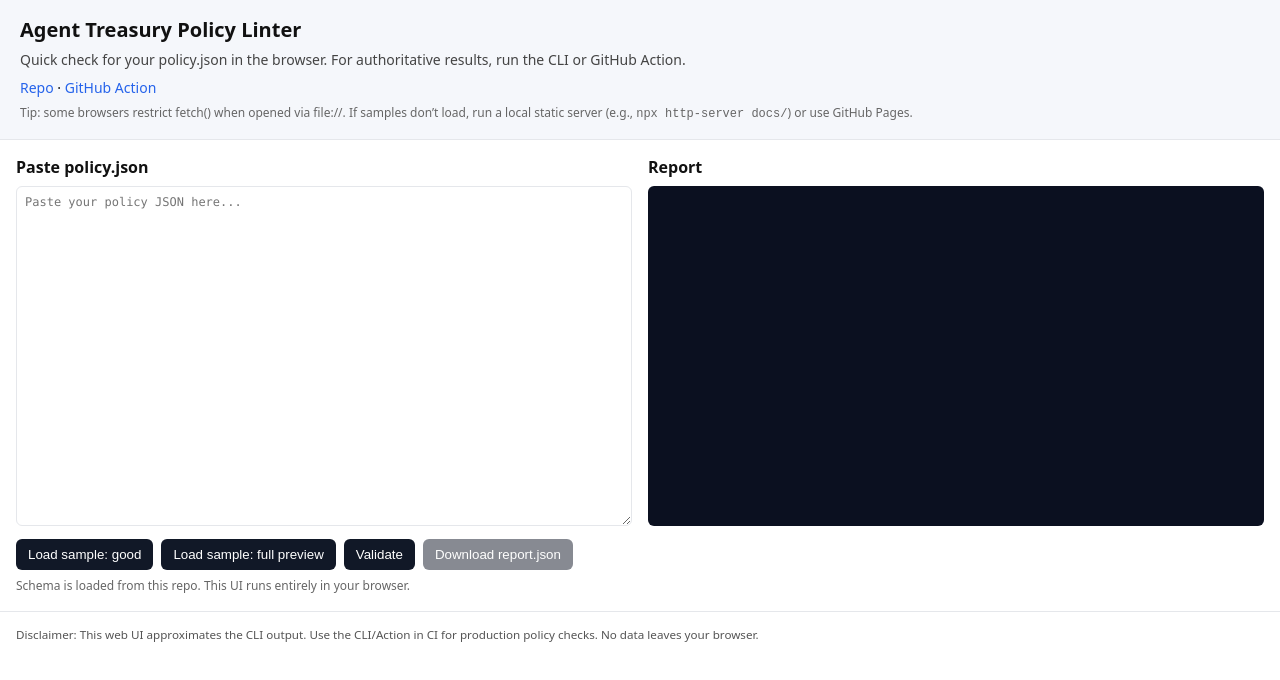
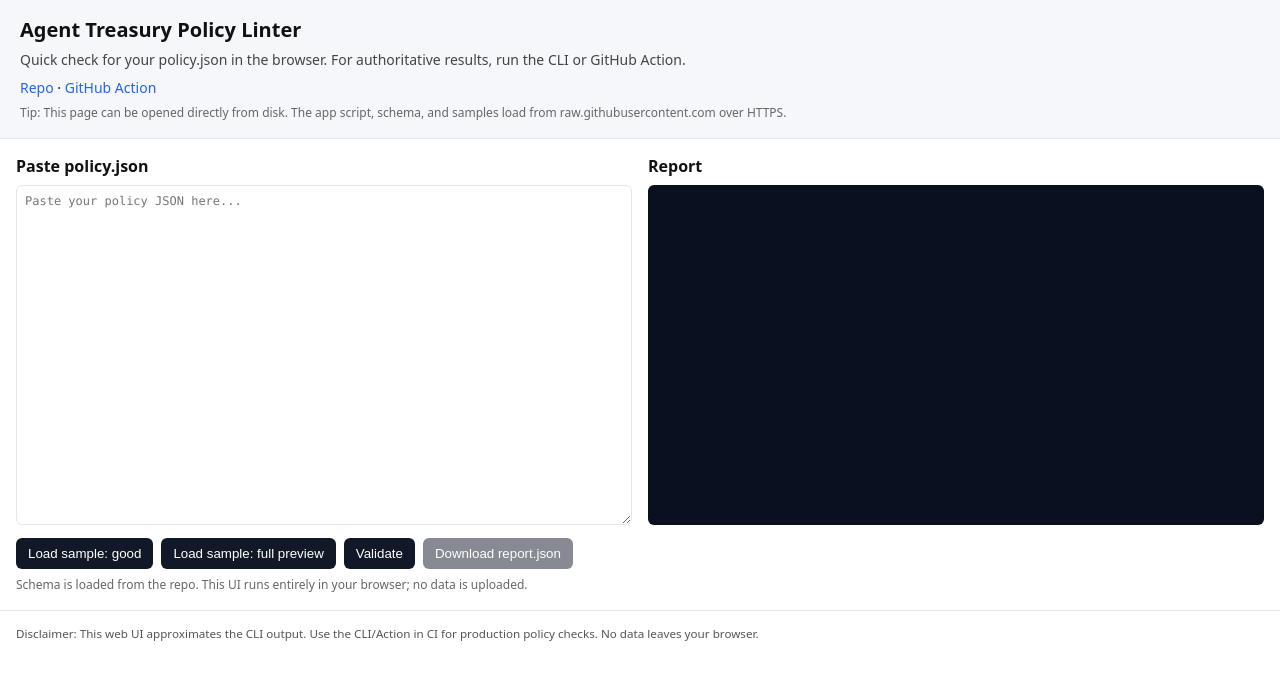
Before and after one commit to Amara-ops/agent-guardrails-policy-linter, a website: page docs/index.html in a window 1280 px wide. Drawn offline with Linux system fonts and the light colour scheme.

Commit message:
fix(web): load app.js via HTTPS (raw.githubusercontent.com) to avoid file:// module/CORS blocks

```diff
--- a/docs/index.html
+++ b/docs/index.html
@@ -15,7 +15,7 @@
       ·
       <a href="https://github.com/Amara-ops/policy-linter-action">GitHub Action</a>
     </nav>
-    <div class="hint">Tip: some browsers restrict fetch() when opened via file://. If samples don’t load, run a local static server (e.g., <code>npx http-server docs/</code>) or use GitHub Pages.</div>
+    <div class="hint">Tip: This page can be opened directly from disk. The app script, schema, and samples load from raw.githubusercontent.com over HTTPS.</div>
   </header>
 
   <main>
@@ -28,7 +28,7 @@
         <button id="validateBtn">Validate</button>
         <button id="downloadBtn" disabled>Download report.json</button>
       </div>
-      <div class="hint">Schema is loaded from this repo. This UI runs entirely in your browser.</div>
+      <div class="hint">Schema is loaded from the repo. This UI runs entirely in your browser; no data is uploaded.</div>
     </section>
 
     <section class="output">
@@ -41,6 +41,7 @@
     <small>Disclaimer: This web UI approximates the CLI output. Use the CLI/Action in CI for production policy checks. No data leaves your browser.</small>
   </footer>
 
-  <script type="module" src="./app.js"></script>
+  <!-- Load the app script from HTTPS to avoid file:// module/CORS restrictions -->
+  <script type="module" src="https://raw.githubusercontent.com/Amara-ops/agent-guardrails-policy-linter/main/docs/app.js"></script>
 </body>
 </html>
```
